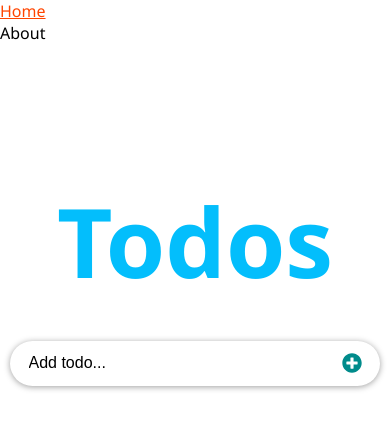
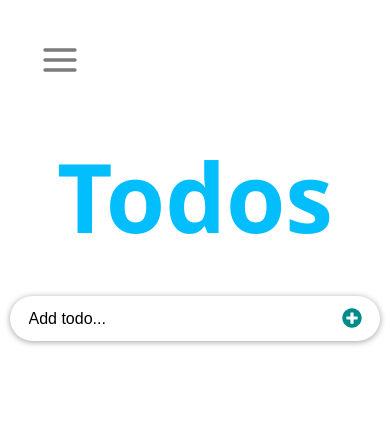
Before and after one commit to ConWinstone/react-todo-app, a React (Create React App) app: page / in a window 390 px wide. Shown: the top 430 px of the page. Built offline with nearby package versions, Linux system fonts and the light colour scheme.

Commit message:
Hamburger Menu

```diff
--- a/src/App.css
+++ b/src/App.css
@@ -68,3 +68,50 @@
   font-size: 20px;
   margin-top: 2px;
 }
+
+/* Side Navbar*/
+.navBar {
+  position: relative;
+}
+
+.navBar button {
+  position: fixed;
+  left: 40px;
+  top: 40px;
+  z-index: 10;
+  cursor: pointer;
+  background: transparent;;
+  border: none;
+}
+
+.menuNav {
+  overflow-y: scroll;
+  list-style: none;
+  position: fixed;
+  top: 0;
+  background: darkcyan;
+  left: 0;
+  bottom: 0;
+  height: 100vh;
+  width: 0;
+  overflow: hidden;
+  max-width: 290px;
+  z-index: 9;
+}
+
+.menuNav.showMenu {
+  width: 100%;
+}
+
+a {
+  display: block;
+  padding: 10px 40px;
+  text-decoration: none;
+  color: #3fffd2;
+  text-transform: uppercase;
+  font-weight: bold;
+}
+
+.menuNav li:first-child {
+  margin-top: 7rem;
+}
--- a/src/components/Navbar.js
+++ b/src/components/Navbar.js
@@ -1,7 +1,11 @@
-import React from 'react'
+import React, { useState } from 'react'
 import { NavLink } from 'react-router-dom'
 
+import { MdClose } from 'react-icons/md'
+import { FiMenu } from 'react-icons/fi'
+
 const Navbar = () => {
+  const [navbarOpen, setNavbarOpen] = useState(false)
   const links = [
     {
       id: 1,
@@ -15,14 +19,32 @@
     },
   ]
 
+  const handleToggle = () => {
+    setNavbarOpen(!navbarOpen)
+  }
+
+  const closeMenu = () => {
+    setNavbarOpen(false)
+  }
+
   return (
     <nav className="navBar">
-      <ul>
+      <button onClick={handleToggle}>
+        {navbarOpen ? (
+          <MdClose style={{ color: '#fff', width: '40px', height: '40px' }} />
+        ) : (
+          <FiMenu style={{ color: '#7b7b7b', width: '40px', height: '40px' }} />
+        )}
+      </button>
+      <ul className={`menuNav ${navbarOpen ? ' showMenu' : ''}`}>
         {links.map((link) => {
           return (
             <li key={link.id}>
               <NavLink
                 to={link.path}
+                activeClassName="active-link"
+                onClick={() => closeMenu()}
+                exact
                 style={({ isActive }) =>
                   isActive
                     ? { color: 'orangered', textDecoration: 'underline' }
--- a/src/components/TodoContainer.js
+++ b/src/components/TodoContainer.js
@@ -3,7 +3,6 @@
 import TodosList from './TodosList'
 import Header from './Header'
 import InputTodo from './InputTodo'
-import { Route } from 'react-router-dom'
 
 function getInitialTodos() {
   // getting stored items
```
